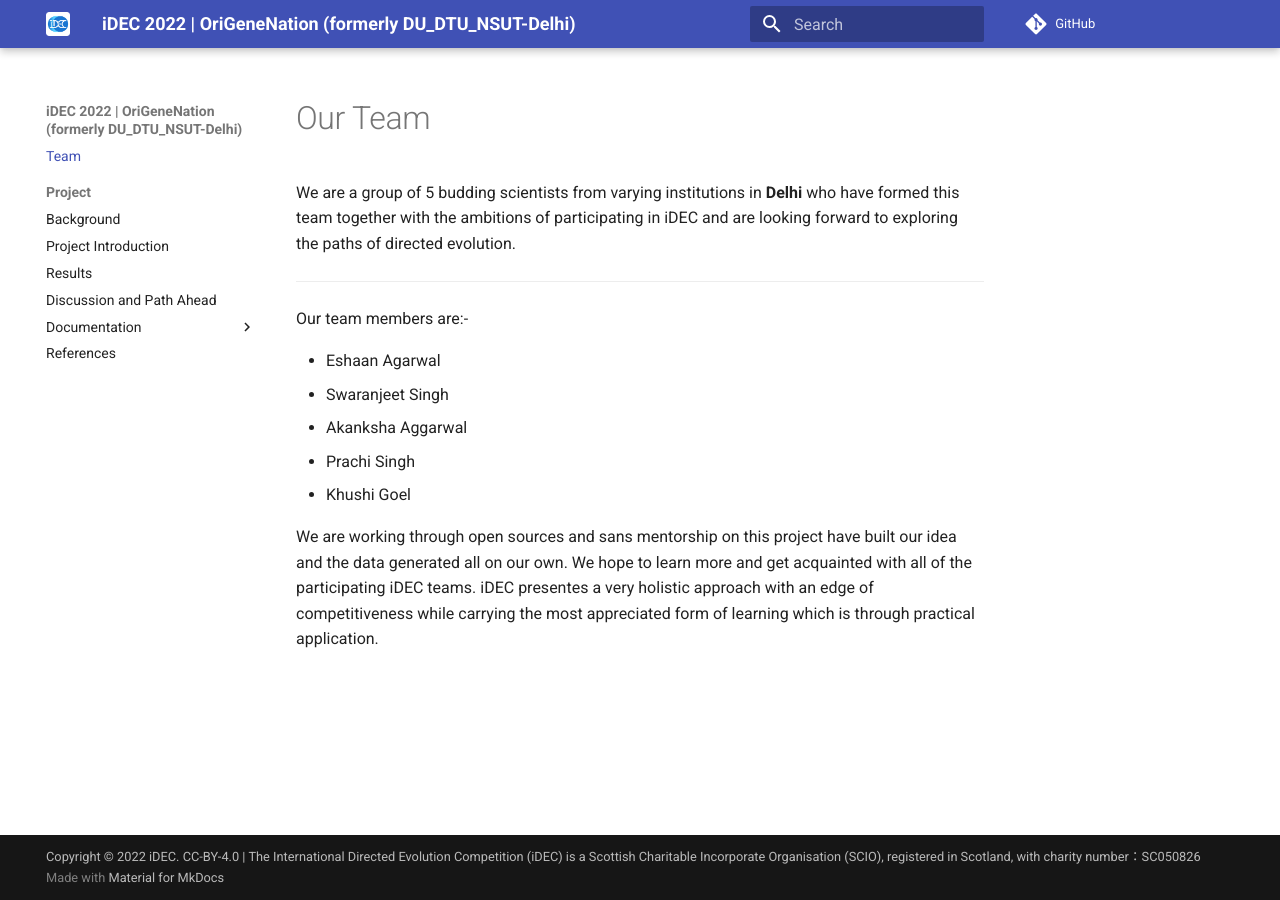
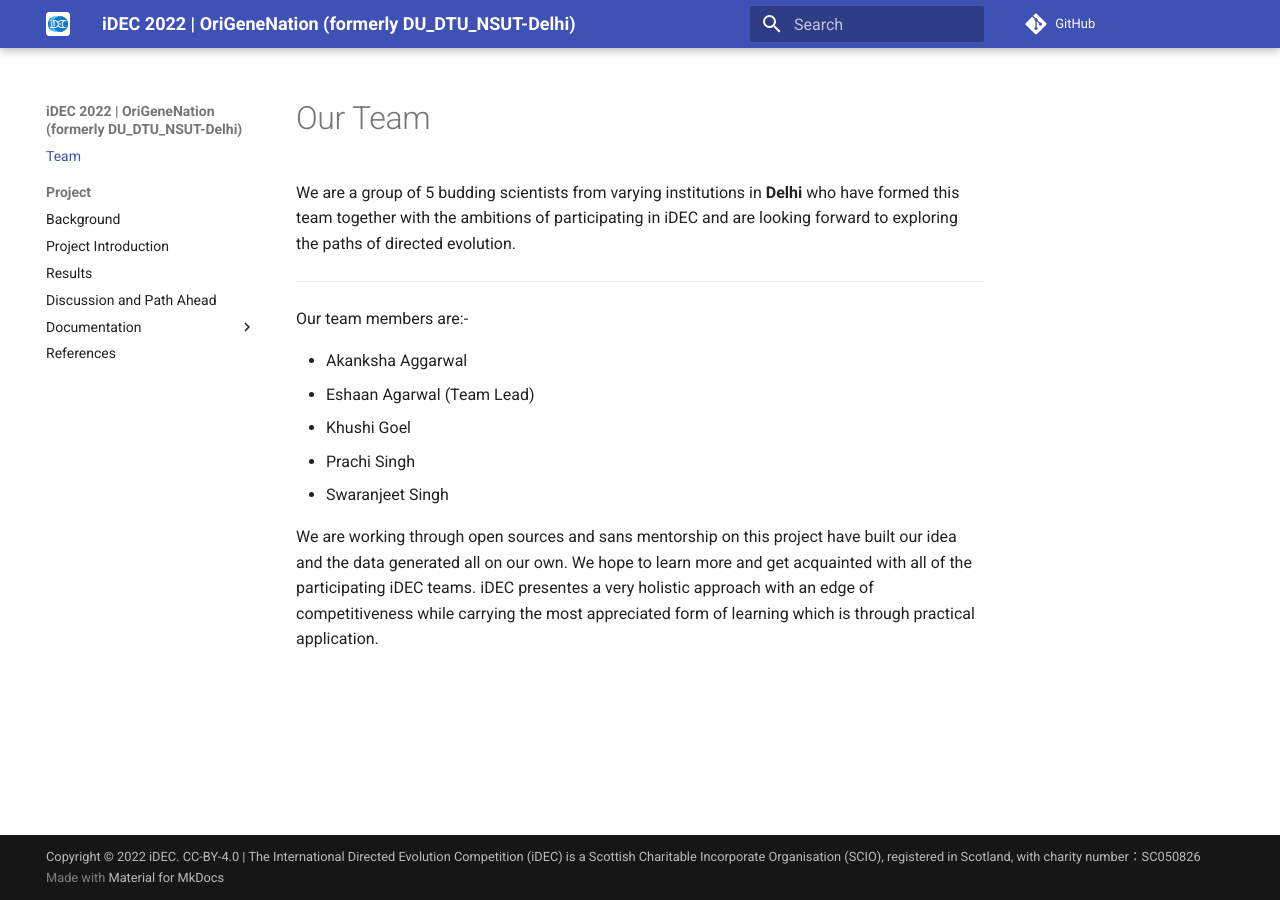
Before and after one commit to idec-teams/2022_DU_DTU_NSUT-Delhi, an MkDocs documentation site: the page built from docs/team.md, in a window 1280 px wide. Built offline with MkDocs 1.6.1 and Material for MkDocs 9.7.7, drawn with Linux system fonts in a browser that asks for light colours; comment, search, counter and statistics services are not loaded.

Commit message:
Update team.md

```diff
--- a/docs/team.md
+++ b/docs/team.md
@@ -3,10 +3,11 @@ We are a group of 5 budding scientists from varying institutions in **Delhi** wh
 ***
 Our team members are:-
 
-* Eshaan Agarwal
+* Akanksha Aggarwal
+* Eshaan Agarwal (Team Lead)
+* Khushi Goel
+* Prachi Singh
 * Swaranjeet Singh
-* Akanksha Aggarwal
-* Prachi Singh
-* Khushi Goel
+
 
 We are working through open sources and sans mentorship on this project have built our idea and the data generated all on our own. We hope to learn more and get acquainted with all of the participating iDEC teams. iDEC presentes a very holistic approach with an edge of competitiveness while carrying the most appreciated form of learning which is through practical application.
```
